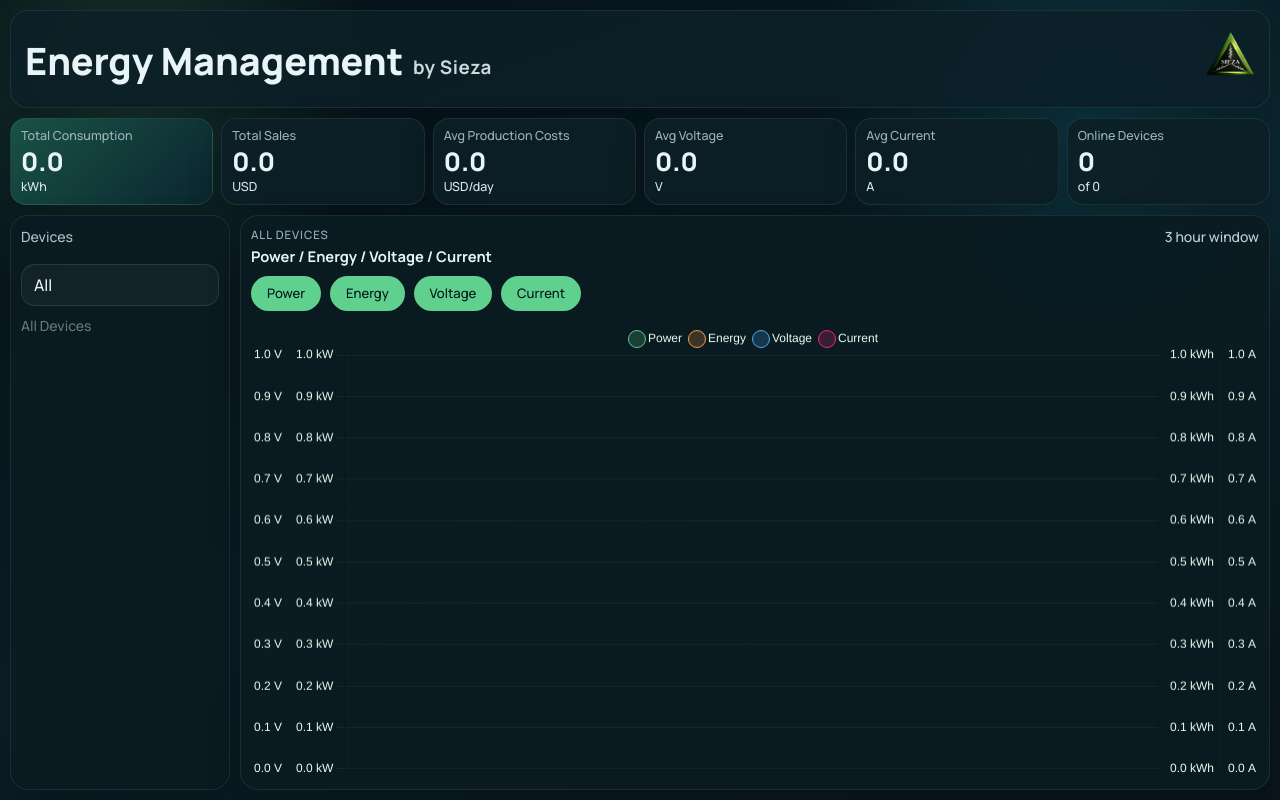
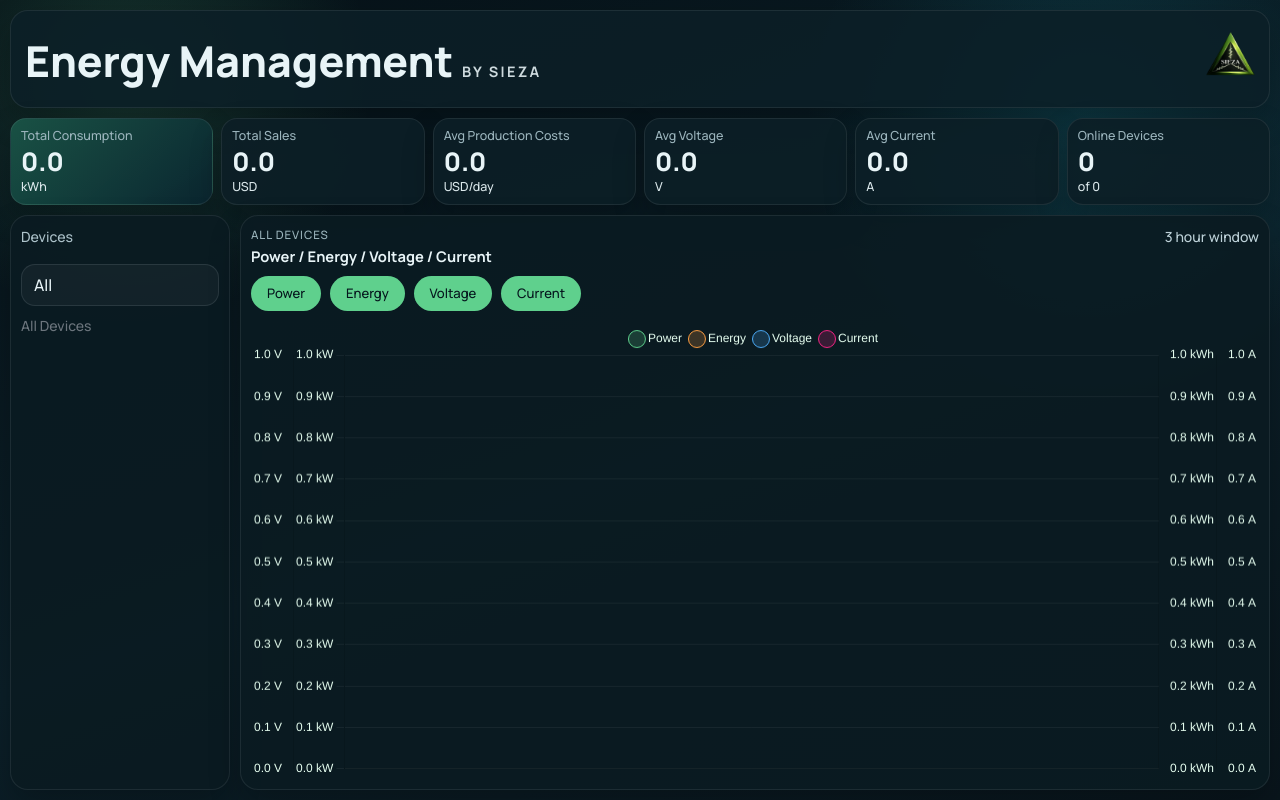
Before and after one commit to zamoranodizaPi/miniscadaModbus, a Flask app: page /local in a window 1280 px wide. Run offline with Flask 3, Linux system fonts and the light colour scheme.

Commit message:
Adjust slogan placement and kiosk title size

```diff
--- a/web/static/app.css
+++ b/web/static/app.css
@@ -441,25 +441,33 @@ body.display-mode-light .navbar-brand {
   margin: 0;
   font-size: clamp(1.9rem, 3vw, 2.8rem);
   font-weight: 800;
-  display: inline-flex;
-  align-items: flex-end;
-  gap: 0.65rem;
-  flex-wrap: wrap;
+  display: inline-grid;
+  grid-template-columns: auto auto;
+  grid-template-areas:
+    "main suffix"
+    "by by";
+  align-items: end;
+  column-gap: 0.65rem;
+  row-gap: 0.15rem;
 }
 
 .energy-title-main {
+  grid-area: main;
   line-height: 1;
 }
 
 .energy-title-by {
-  font-size: 0.5em;
-  line-height: 1.15;
+  grid-area: by;
+  font-size: 0.34em;
+  line-height: 1.1;
   font-weight: 700;
-  letter-spacing: 0.03em;
+  letter-spacing: 0.16em;
   opacity: 0.88;
+  text-transform: uppercase;
 }
 
 .energy-title-suffix {
+  grid-area: suffix;
   padding: 0.24rem 0.72rem;
   border-radius: 999px;
   background: color-mix(in srgb, var(--dashboard-accent) 18%, transparent);
@@ -1200,13 +1208,9 @@ canvas {
 
 .local-energy-title {
   margin: 4px 0 0;
-  font-size: 2.35rem;
+  font-size: 2.66rem;
   font-weight: 800;
   line-height: 1;
-  display: inline-flex;
-  align-items: flex-end;
-  gap: 0.6rem;
-  flex-wrap: wrap;
 }
 
 .local-energy-title .energy-title-suffix {
--- a/web/templates/dashboard.html
+++ b/web/templates/dashboard.html
@@ -14,10 +14,10 @@
     <div class="energy-header-copy">
       <h1 class="energy-title">
         <span class="energy-title-main">Energy Management</span>
-        <span class="energy-title-by">by Sieza</span>
         {% if preferences.title_suffix %}
         <span class="energy-title-suffix">{{ preferences.title_suffix }}</span>
         {% endif %}
+        <span class="energy-title-by">by Sieza</span>
       </h1>
     </div>
     <div class="energy-header-brand">
--- a/web/templates/local_dashboard.html
+++ b/web/templates/local_dashboard.html
@@ -20,10 +20,10 @@
         <div>
           <h1 class="local-energy-title">
             <span class="energy-title-main">Energy Management</span>
-            <span class="energy-title-by">by Sieza</span>
             {% if preferences.title_suffix %}
             <span class="energy-title-suffix">{{ preferences.title_suffix }}</span>
             {% endif %}
+            <span class="energy-title-by">by Sieza</span>
           </h1>
         </div>
         <div class="local-energy-header-right">
```
